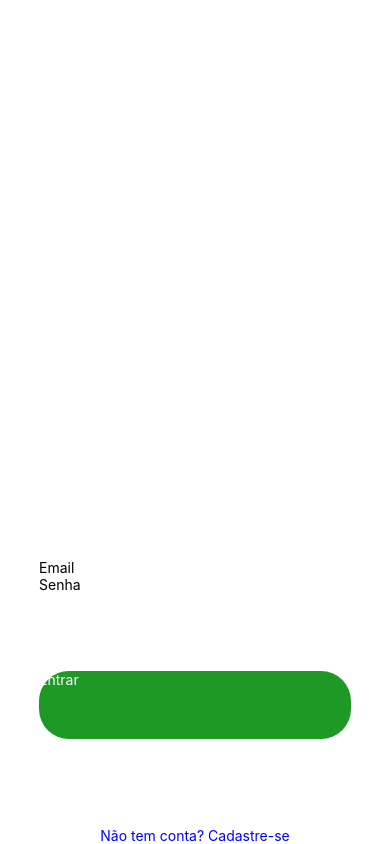
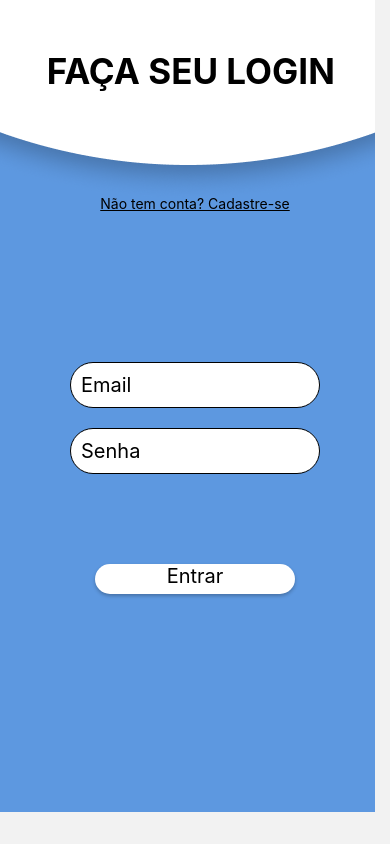
Before and after one commit to KauCavalcante86/app_pam, a React Native app: screen /login in a window 390 px wide. Built offline with nearby package versions, Linux system fonts and the light colour scheme.

Commit message:
Mudei o cadastro,login e splash

```diff
--- a/src/pages/login/login.js
+++ b/src/pages/login/login.js
@@ -4,6 +4,7 @@ import axios from 'axios';
 import AsyncStorage from '@react-native-async-storage/async-storage';
 import { useNavigation } from '@react-navigation/native';
 import styles from './style';
+import { ImageBackground } from 'react-native-web';
 
 export default function Login() {
   const [email, setEmail] = useState('');
@@ -45,7 +46,17 @@ export default function Login() {
   }
 
   return (
+    <ImageBackground source={require('../../../assets/backLogin.png')} style={styles.background}>
+
       <View style={styles.container}>
+
+        <Text style={styles.textFaça}>FAÇA SEU LOGIN </Text>
+
+        <Pressable onPress={() => navigation.navigate("cadastro")}>
+          <Text style={styles.btnFazerCadastro}>Não tem conta? Cadastre-se</Text>
+        </Pressable>
+
+        <View style={styles.form}>
           <TextInput
             style={styles.buttonCadastro}
             placeholder="Email"
@@ -62,14 +73,13 @@ export default function Login() {
           />
 
           <Pressable style={styles.btn} onPress={logarUsuario}>
-        <Text style={{ color: "#fff" }}>Entrar</Text>
-      </Pressable>
-
-      <Pressable onPress={() => navigation.navigate("cadastro")} on>
-        <Text style={{ marginTop: 10, color: "blue" }}>
-          Não tem conta? Cadastre-se
-        </Text>
+            <Text style={{ color: "#000", textAlign: "center", fontSize: 20 }}>Entrar</Text>
           </Pressable>
         </View>
+
+
+
+    </View>
+    </ImageBackground>
   );
 }
--- a/src/pages/login/style.js
+++ b/src/pages/login/style.js
@@ -2,23 +2,64 @@ import { StyleSheet } from 'react-native';
 
 export default StyleSheet.create({
 
+  background: {
+    flex: 1,
+    resizeMode: 'cover',
+    justifyContent: 'center',
+  },
     container: {
     flex: 1,
-    backgroundColor: '#ffffffff',
     alignItems: 'center',
     justifyContent:'flex-end',
     flexDirection:'column',
   },
 
     btn:{
-        width:'80%',
-        height:'8%',
+        width:200,
+        height:30,
         borderRadius:30,
-        backgroundColor:'#1e9926ff',
+        backgroundColor:'#ffffffff',
+        color:'#000',
         margin:'20%',
+        shadowColor: "#000",
+        shadowOffset: {width: 0, height: 2},
+        shadowOpacity: 0.25,
+        shadowRadius: 3.84,
+    },
+
+    form: {
+      width: '90%',
+      alignItems: 'center',
+      justifyContent: 'center',
+      marginBottom: 180, // afasta do botão
     },
 
     buttonCadastro: {
-      width: "80%"
+      width: 250,
+      backgroundColor: 'white',
+      fontSize: 20,
+      alignItems: 'center',
+      borderWidth: 1,
+      borderColor: '#000',
+      borderRadius: 30,
+      padding: 10,
+      marginBottom: 20,
     },
+
+    textFaça: {
+      fontSize: 35,
+      fontWeight: 'bold',
+      marginBottom: 20,
+      position: 'absolute',
+      top: 50
+    },
+
+    btnFazerCadastro: {
+      color: '#000',
+      textAlign: 'center',
+      marginTop: 8,
+      marginBottom: 150, // afasta do form
+      textDecorationLine: 'underline', // se quiser manter sublinhado
+    },
+
 });
--- a/src/pages/splash/splash.js
+++ b/src/pages/splash/splash.js
@@ -3,21 +3,25 @@ import { StyleSheet, Text, View } from 'react-native';
 import styles from './style';
 import { Pressable } from 'react-native';
 import { useNavigation } from '@react-navigation/native';
+import { ImageBackground } from 'react-native-web';
 
 export default function splash() {
 
   const navigation = useNavigation();
 
   return (
-    <View style={styles.container}>
+    <ImageBackground source={require('../../../assets/backSplash.png')} style={styles.background}>
 
-      <Pressable style={styles.btn} onPress={() => navigation.navigate('login') }>
-        <Text style={styles.btnText}>Ir para o login</Text>
-      </Pressable>
 
-      <Pressable style={styles.btn} onPress={() => navigation.navigate('teste') }>
-        <Text style={styles.btnText}>Ir para o teste</Text>
-      </Pressable>
-    </View>
+      <View style={styles.container}>
+          <Text style={styles.boasvindas}>SEJA BEM VINDO!</Text>
+          <Text style={styles.textSaude}>Ao app para sua saúde!</Text>
 
+          <Pressable style={styles.btn} onPress={() => navigation.navigate('login') }>
+            <Text style={styles.btnText}>Vamos começar?</Text>
+          </Pressable>
+      </View>
+
+
+    </ImageBackground>
   )};
--- a/src/pages/splash/style.js
+++ b/src/pages/splash/style.js
@@ -1,20 +1,54 @@
 import { StyleSheet } from 'react-native';
 
 export default StyleSheet.create({
+    background: {
+      flex: 1,
+      resizeMode: "cover",
+      justifyContent: "center"
+    },
 
     container: {
     flex: 1,
-    backgroundColor: '#ffffffff',
     alignItems: 'center',
     justifyContent:'flex-end',
     flexDirection:'column',
+  },
+
+  boasvindas:{
+    position:'absolute',
+    top:'42%',
+    textAlign:'left',
+    fontWeight:'bold',
+    fontSize: 60,
+    marginBottom:'20%',
+    lineHeight: 50,
+  },
+
+  textSaude:{
+    position:'absolute',
+    top:'55%',
+    textAlign:'left',
+    fontSize: 25,
+    marginRight:'20%',
   },
 
     btn:{
         width:'80%',
         height:'8%',
         borderRadius:30,
-        backgroundColor:'#6F94F3',
+        backgroundColor:'#ffffffff',
         margin:'20%',
+        shadowColor: '#000',
+        shadowOffset: { width: 0, height: 4 },
+        shadowOpacity: 0.3,
+        shadowRadius: 4.65,
     },
+
+    btnText:{
+        color:'black',
+        fontSize:20,
+        textAlign:'center',
+        marginTop:'6%',
+
+    }
 });
```
Also changed, not shown: assets/backLogin.png (added), assets/backSplash.png (added). Lines whose indentation alone changed are shown as unchanged.
